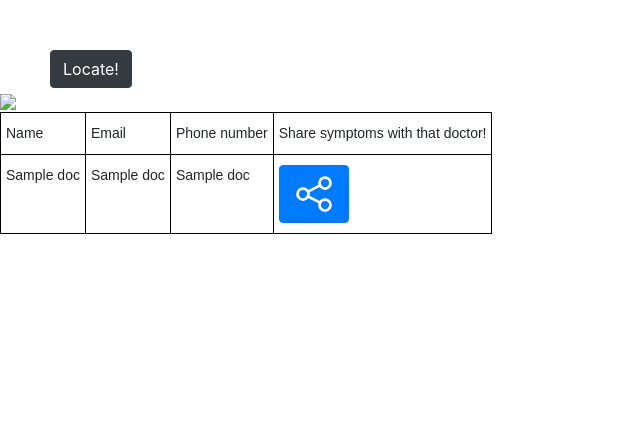
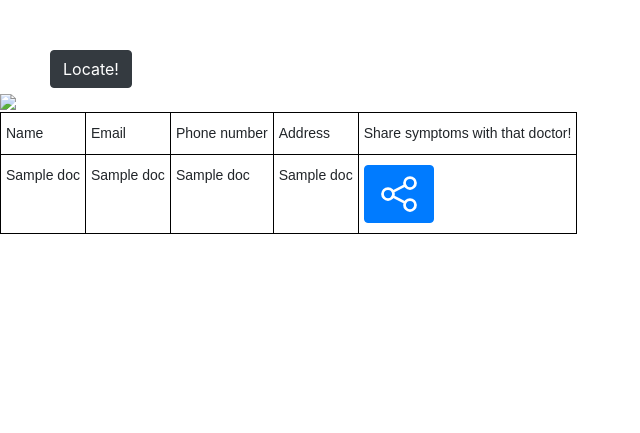
Before and after one commit to Hackdotslash/T06-TwoAndAHalfMen, a Flask app: template templates/nearby.html in a window 1280 px wide. Shown: the part 56-489 px from the top of the page, without its empty margins (0-640 px from the left). Run offline with Flask 2, Linux system fonts and the light colour scheme; the template is opened without the code that fills it: most values are stand-ins (such as "Sample title", 1, 10 or a date in 2020); some libraries are stand-ins or nearby versions.

Commit message:
Add reverse geocoding

```diff
--- a/app.py
+++ b/app.py
@@ -61,6 +61,12 @@ def nearby():
     for doc in execute('select * from doctor;'): # list(query_res):
         print('inside loop',doc)
         lat, lon = doc[6], doc[7]
+        rev_geo_url = 'https://maps.googleapis.com/maps/api/geocode/json?latlng={},{}&key={}'.format(lat,lon,api_key)
+        temp_res = requests.get(rev_geo_url).json()
+        address = temp_res['results'][0]['formatted_address']
+        doc = list(doc)
+        doc.append(address)
+        doc = tuple(doc)
         docs.append(doc)
         url += '|{},{}'.format(lat,lon)
     url += '&markers=color:blue|label:I|{},{}'.format(user_lat, user_lon)
--- a/templates/nearby.html
+++ b/templates/nearby.html
@@ -30,6 +30,7 @@
                     <th class="tg-0lax">Name</th>
                     <th class="tg-0lax">Email</th>
                     <th class="tg-0lax">Phone number</th>
+                    <th class="tg-0lax">Address</th>
                     <th class="tg-0lax">Share symptoms with that doctor!</th>
                 </tr>
             </thead>
@@ -39,6 +40,7 @@
                     <td class="tg-0lax">{{ doc[1] }}</td>
                     <td class="tg-0lax">{{ doc[3] }}</td>
                     <td class="tg-0lax">{{ doc[2] }}</td>
+                    <td class="tg-0lax" id="address">{{ doc[9] }}</td>
                     <td class="tg-0lax"><button class="btn btn-primary share-symptoms" id="{{ doc[0] }}"><svg xmlns="http://www.w3.org/2000/svg" class="icon icon-tabler icon-tabler-share" width="44" height="44" viewBox="0 0 24 24" stroke-width="1.5" stroke="#FFF" fill="none" stroke-linecap="round" stroke-linejoin="round">
   <path stroke="none" d="M0 0h24v24H0z" fill="none"/>
   <circle cx="6" cy="12" r="3" />
@@ -55,7 +57,9 @@
 {% else %}
     <div id="map"></div>
 {% endif %}
+<script type="text/javascript">
 
+</script>
 <!-- <script
         src="https://maps.googleapis.com/maps/api/js?key=AIzaSyC_GTGGge8SF-TlI8A15JsVescUBu1jexw&libraries=places"
         async defer></script>
```
